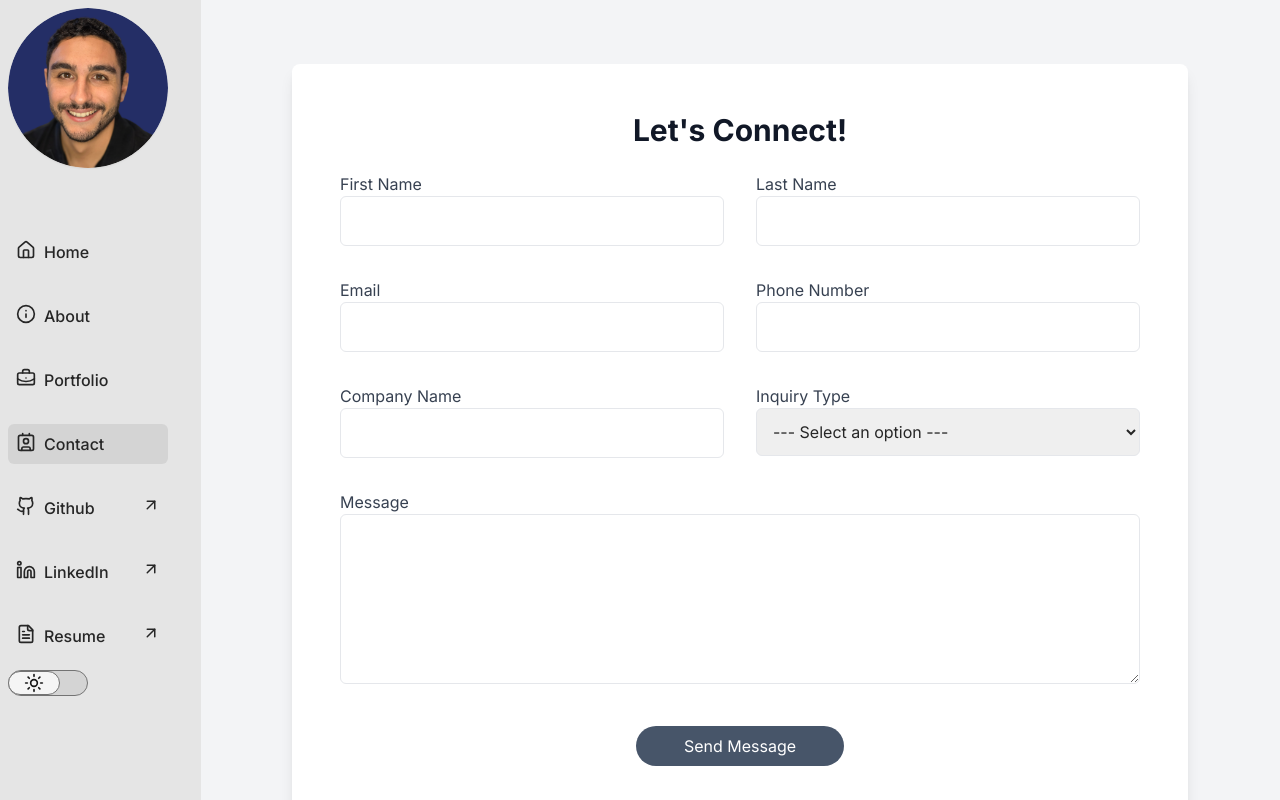
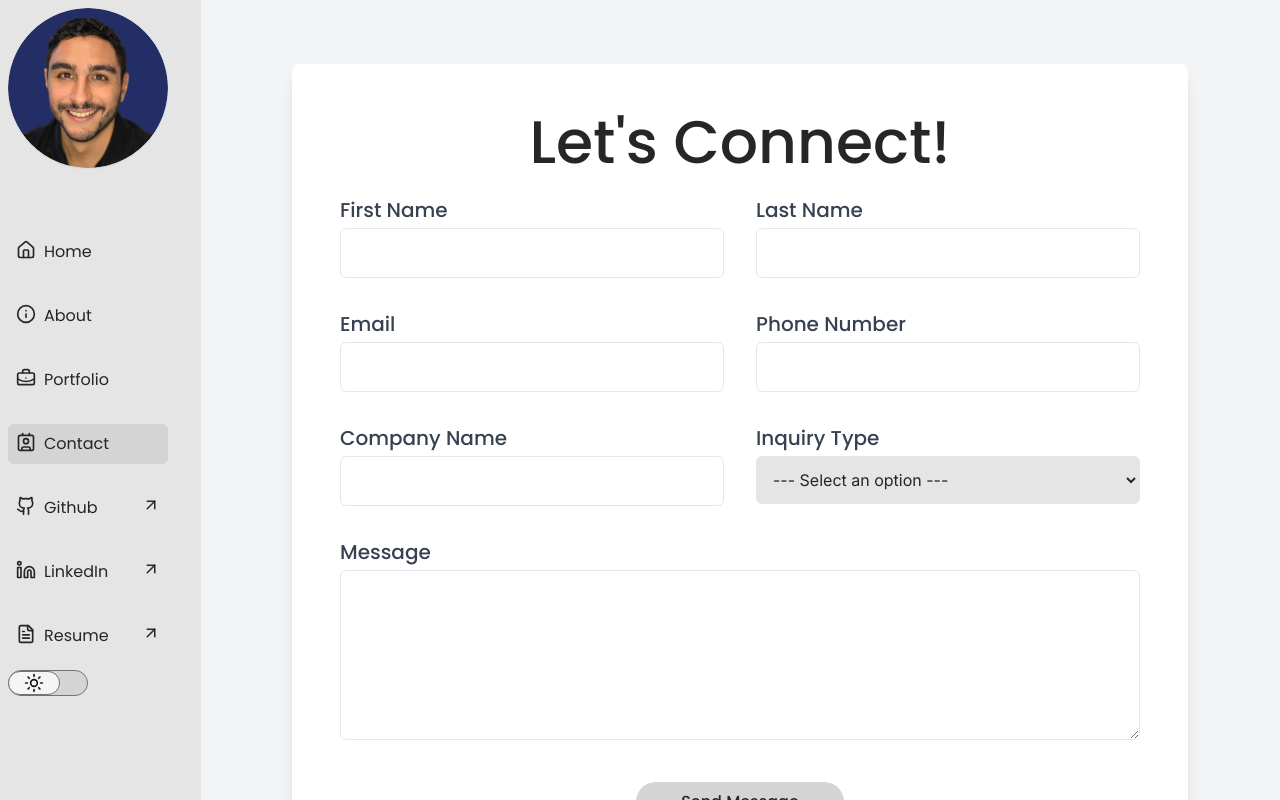
Before and after one commit to MarcAnthony-WebDev/Portfolio-Site-v2, a Next.js app: page /contact in a window 1280 px wide. Shown: the top 800 px of the page. Built offline with nearby package versions, Linux system fonts and the light colour scheme.

Commit message:
changed Fonts, lots of design changes.
Fonts changed from Inter to DM Sans and Poppins. All copy adjusted.

```diff
--- a/app/about/page.tsx
+++ b/app/about/page.tsx
@@ -8,7 +8,7 @@ const About = () => {
   return (
     <div className="container-styles">
       <div className="heading-container">
-        <h2 className="text-5xl font-bold md:text-6xl">A Bit About Me</h2>
+        <h2 className="page-heading">A Bit About Me</h2>
       </div>
       <div className="text-container flex flex-col gap-12 leading-loose">
         <div className="text-group flex flex-col gap-2">
--- a/app/globals.css
+++ b/app/globals.css
@@ -28,8 +28,35 @@ body {
   font-family: "Inter", sans-serif;
 }
 
+h1,
+h2,
+h3,
+h4,
+h5,
+h6,
+button {
+  font-family: var(--font-poppins), sans-serif;
+  font-weight: 500;
+}
+
+h2.page-heading {
+  font-weight: 500;
+}
+
+.page-heading {
+  @apply text-3xl text-light-color dark:text-dark-color sm:text-5xl md:text-6xl;
+}
+
 main p {
   @apply text-xl md:text-xl;
+  font-family: var(--font-dm-sans), sans-serif;
+}
+
+nav,
+nav p,
+nav a {
+  font-family: var(--font-poppins), sans-serif;
+  font-weight: 400;
 }
 
 main a {
@@ -53,11 +80,27 @@ main h4 {
 }
 
 .form__input {
-  @apply mx-auto w-full rounded-md bg-zinc-200 p-2 shadow-lg invalid:border-red-500 invalid:text-red-500 focus:outline dark:bg-sky-900;
+  @apply mx-auto w-full rounded-md bg-zinc-200 p-2 shadow-lg invalid:border-red-500 invalid:text-red-500 focus-visible:outline focus-visible:outline-neutral-700 dark:bg-sky-900;
+  font-family: var(--font-dm-sans);
+}
+
+.form__textarea,
+input {
+  @apply focus-visible:outline focus-visible:outline-neutral-500 dark:focus-visible:outline-neutral-200;
 }
 
 .form__label {
-  @apply text-lg font-semibold md:text-xl;
+  @apply mb-1 text-lg md:text-xl;
+  font-family: var(--font-poppins), sans-serif;
+  font-weight: 500;
+}
+
+.portfolio-button {
+  @apply w-52 self-center rounded-3xl bg-neutral-300 p-2 text-light-color transition duration-200 hover:bg-neutral-400 active:translate-y-1 dark:bg-slate-600 dark:text-dark-color;
+}
+
+.font-poppins{
+  font-family:var(--font-poppins), sans-serif;
 }
 
 /*Toggle Button styles*/
--- a/app/layout.tsx
+++ b/app/layout.tsx
@@ -1,13 +1,25 @@
 // "use client";
 
 import type { Metadata } from "next";
-import { Inter } from "next/font/google";
+import { Inter, DM_Sans, Poppins } from "next/font/google";
 import "./globals.css";
 import { NavBar, Footer } from "@/components";
 
 import { Providers } from "./providers";
 
-const inter = Inter({ subsets: ["latin"] });
+const inter = Inter({
+  subsets: ["latin"],
+  variable: "--font-inter"
+});
+const dmSans = DM_Sans({
+  subsets: ["latin"],
+  variable: "--font-dm-sans"
+})
+const poppins = Poppins({
+  subsets: ["latin"],
+  variable: "--font-poppins",
+  weight: ['300', '400', '500']
+})
 
 export const metadata: Metadata = {
   title: "Marcanthony's Portfolio",
@@ -25,7 +37,7 @@ export default function RootLayout({
         <link rel="icon" href="/images/MT-logo-bold.png"></link>
       </head>
       <body
-        className={`${inter.className} text-light-colordark:text-dark-color`}
+        className={`${inter.variable} ${dmSans.variable} ${poppins.variable} text-light-color dark:text-dark-color`}
       >
         <Providers>
           <div className="site-container mx-auto flex min-h-screen flex-col bg-light-bg transition duration-200 dark:bg-dark-bg md:grid md:grid-cols-main-columns md:grid-rows-[1fr_75px]">
--- a/app/page.tsx
+++ b/app/page.tsx
@@ -8,7 +8,7 @@ export default function Home() {
   return (
     <div className="container-styles">
       <div className="heading-container flex flex-col">
-        <h2 className="sm:text-5xl text-3xl font-bold md:text-6xl">
+        <h2 className="page-heading">
           Hello I&apos;m Marcanthony
         </h2>
         <p className="text-3xl">I am a React Developer</p>
@@ -62,7 +62,7 @@ export default function Home() {
             passHref
             rel="noopener noreferrer"
           >
-            <button className="mt-3 flex w-52 items-center justify-center gap-2 rounded-md bg-neutral-300 p-2 text-light-color transition duration-200 hover:bg-neutral-400 active:translate-y-1 dark:bg-slate-500 dark:text-dark-color hover:dark:bg-slate-600">
+            <button className="mt-3 text-[18px] flex w-52 items-center justify-center gap-2 rounded-md bg-neutral-300 p-2 text-light-color transition duration-200 hover:bg-neutral-400 active:translate-y-1 dark:bg-slate-600 dark:text-dark-color hover:dark:bg-slate-500">
               <FileText />
               See My Resume
             </button>
--- a/app/portfolio/page.tsx
+++ b/app/portfolio/page.tsx
@@ -7,7 +7,7 @@ const page = () => {
   return (
     <div className="main-color-styles h-full w-full">
       <div className="heading-container flex w-full flex-col items-center justify-center gap-4 p-4">
-        <h2 className="heading text-center text-5xl font-bold md:text-6xl">
+        <h2 className="page-heading text-center">
           My Recent Work
         </h2>
         <p className="text-center">Below you can view all of my recent work.</p>
--- a/components/ContactForm.tsx
+++ b/components/ContactForm.tsx
@@ -48,7 +48,7 @@ const ContactForm: React.FC = () => {
         className="w-full max-w-4xl rounded-lg bg-white p-8 shadow-lg dark:bg-gray-800 md:p-12"
         onSubmit={handleSubmit(onSubmit)}
       >
-        <h2 className="mb-6 text-center text-3xl font-bold text-gray-900 dark:text-white">
+        <h2 className="mb-6 text-center text-3xl font-bold text-gray-900 dark:text-white page-heading">
           Let&apos;s Connect!
         </h2>
 
@@ -56,7 +56,7 @@ const ContactForm: React.FC = () => {
         <div className="grid grid-cols-1 gap-8 sm:grid-cols-2">
           {/* First Name */}
           <div>
-            <label className="block text-gray-700 dark:text-gray-300">
+            <label className="form__label block text-gray-700 dark:text-gray-300">
               First Name
             </label>
             <input
@@ -73,7 +73,7 @@ const ContactForm: React.FC = () => {
 
           {/* Last Name */}
           <div>
-            <label className="block text-gray-700 dark:text-gray-300">
+            <label className="form__label block text-gray-700 dark:text-gray-300">
               Last Name
             </label>
             <input
@@ -90,7 +90,7 @@ const ContactForm: React.FC = () => {
 
           {/* Email */}
           <div>
-            <label className="block text-gray-700 dark:text-gray-300">
+            <label className="form__label block text-gray-700 dark:text-gray-300">
               Email
             </label>
             <input
@@ -105,20 +105,9 @@ const ContactForm: React.FC = () => {
             )}
           </div>
 
-          {/* Phone */}
-          {/* <div> */}
-          {/*   <label className="block text-gray-700 dark:text-gray-300">Phone Number</label> */}
-          {/*   <input */}
-          {/*     type="tel" */}
-          {/*     {...register("phone")} */}
-          {/*     className="w-full p-3 border rounded-md dark:bg-gray-700 dark:border-gray-600" */}
-          {/*   /> */}
-          {/*   {errors.phone && <p className="text-red-500 text-sm mt-1">{errors.phone.message}</p>} */}
-          {/* </div> */}
-
           {/* new input phone */}
           <div>
-            <label className="block text-gray-700 dark:text-gray-300">
+            <label className="form__label block text-gray-700 dark:text-gray-300">
               Phone Number
             </label>
             <Controller
@@ -144,7 +133,7 @@ const ContactForm: React.FC = () => {
 
           {/* Company Name */}
           <div>
-            <label className="block text-gray-700 dark:text-gray-300">
+            <label className="form__label block text-gray-700 dark:text-gray-300">
               Company Name
             </label>
             <input
@@ -161,18 +150,18 @@ const ContactForm: React.FC = () => {
 
           {/* Inquiry Type */}
           <div>
-            <label className="block text-gray-700 dark:text-gray-300">
+            <label className="form__label block text-gray-700 dark:text-gray-300">
               Inquiry Type
             </label>
             <select
               {...register("inquiryType")}
               defaultValue=""
-              className="w-full rounded-md border p-3 dark:border-gray-600 dark:bg-gray-700"
+              className="w-full rounded-md border p-3 dark:border-gray-600 dark:bg-gray-700 bg-neutral-200 cursor-pointer"
             >
               <option value="" disabled>
                 --- Select an option ---
               </option>
-              <option value="quote">Request a Quote</option>
+              <option className="" value="quote">Request a Quote</option>
               <option value="general">General Inquiry</option>
               <option value="employment">Employment Opportunity</option>
               <option value="contract">Contract Work</option>
@@ -186,13 +175,13 @@ const ContactForm: React.FC = () => {
 
           {/* Message - Full Width */}
           <div className="md:col-span-2">
-            <label className="block text-gray-700 dark:text-gray-300">
+            <label className="form__label block text-gray-700 dark:text-gray-300">
               Message
             </label>
             <textarea
               rows={6}
               {...register("message")}
-              className="max-h-48 w-full rounded-md border p-3 dark:border-gray-600 dark:bg-gray-700"
+              className="form__textarea max-h-48 w-full rounded-md border p-3 dark:border-gray-600 dark:bg-gray-700"
             />
             {errors.message && (
               <p className="mt-1 text-sm text-red-500">
--- a/components/CustomButton.tsx
+++ b/components/CustomButton.tsx
@@ -9,7 +9,7 @@ type CustomButtonType = ButtonHTMLAttributes<HTMLButtonElement> & {
 const CustomButton = ({ text, loading, ...props }: CustomButtonType) => {
   return (
     <button
-      className="mt-3 w-52 self-center rounded-3xl bg-slate-600 p-2 text-white transition duration-200 hover:bg-slate-500 active:translate-y-1"
+      className="mt-3 w-52 self-center rounded-3xl dark:bg-slate-600 p-2 dark:text-dark-color text-light-color bg-neutral-300 transition duration-200 dark:hover:bg-slate-500 hover:bg-neutral-400 active:translate-y-1"
       {...props}
     >
       {loading ? (
--- a/components/GalleryCard.tsx
+++ b/components/GalleryCard.tsx
@@ -57,7 +57,7 @@ const GalleryCard = ({
             target="_blank"
             rel="noopener noreferrer"
           >
-            <button className="w-52 self-center rounded-3xl bg-slate-600 p-2 text-white transition duration-200 hover:bg-slate-500 active:translate-y-1">
+            <button className="portfolio-button">
               Visit Website
             </button>
           </Link>
@@ -72,7 +72,7 @@ const GalleryCard = ({
           passHref
           target="_blank"
           rel="noopener noreferrer"
-          className="text-2xl font-bold transition duration-150 hover:underline"
+          className="text-2xl font-poppins font-medium transition duration-150 hover:underline"
         >
           {title}
         </Link>
@@ -80,7 +80,7 @@ const GalleryCard = ({
         <p className="text-xl">{description}</p>
       </div>
       <div className="button-container mt-auto">
-        <button className="w-52 self-center rounded-3xl bg-slate-600 p-2 text-white transition duration-200 hover:bg-slate-500 active:translate-y-1">
+        <button className="portfolio-button">
           Visit Website
         </button>
       </div>
--- a/components/NavBar.tsx
+++ b/components/NavBar.tsx
@@ -39,7 +39,7 @@ const NavBar = () => {
       <aside
         className={`md:p-5" top-0 flex h-max p-2 transition duration-200 md:fixed ${isFixed ? "fixed left-0 right-0 top-0 z-10 w-full bg-neutral-100 shadow-md dark:bg-slate-700" : "relative"}`}
       >
-        <nav className="nav px-6 py-2 md:p-0 flex w-full items-center justify-between md:h-full md:flex-col md:items-start md:gap-4">
+        <nav className="nav flex w-full items-center justify-between md:h-full md:flex-col md:items-start md:gap-4">
           <div className="image-container h-20 w-24 md:h-40 md:w-40">
             <Link href="/" passHref className="h-full w-full">
               <Image
```
